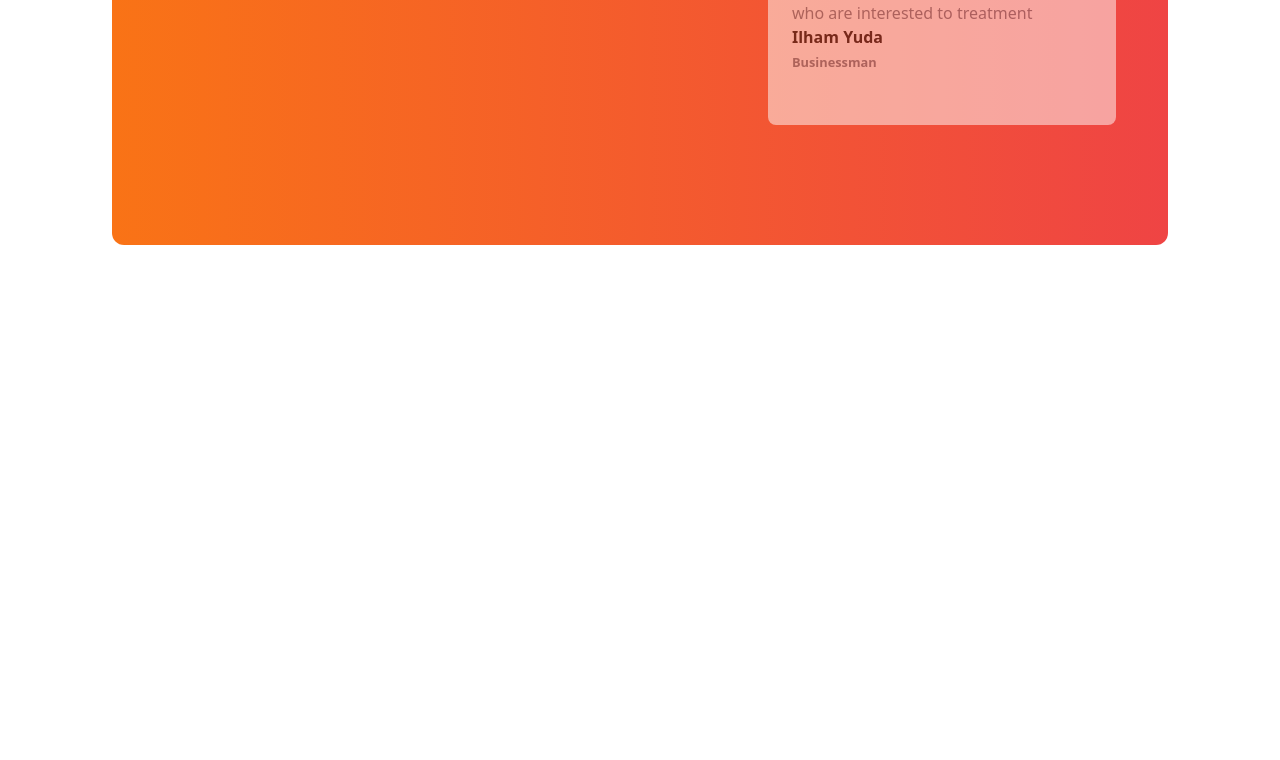
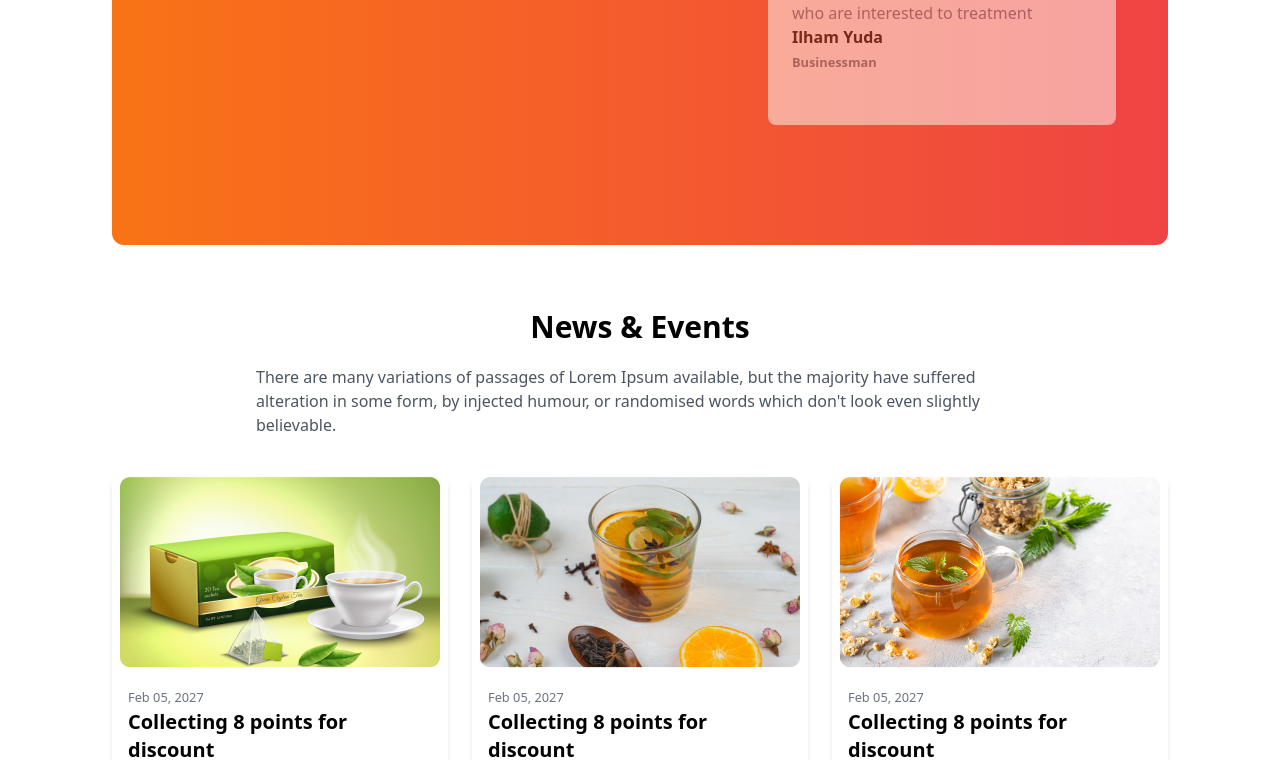
Before and after one commit to kaiyoum-hossain/tea-house-website, a plain HTML site: page index.html in a window 1280 px wide. Shown: the part 2040-2800 px from the top of the page. Before the commit the page ends 2285 px from the top, so only its background shows below. Drawn offline with nearby package versions, Linux system fonts and the light colour scheme.

Commit message:
events news complete

```diff
--- a/index.html
+++ b/index.html
@@ -57,7 +57,7 @@
     <!-- title -->
      <div>
         <h1 class="text-center md:text-3xl font-bold mb-5">Our Featured Products</h1>
-        <p class="text-gray-600 mx-auto max-w-3xl w-7/12">There are many variations of passages of Lorem Ipsum available, but the majority have suffered alteration in some form, by injected humour, or randomised words which don't look even slightly believable. </p>
+        <p class="text-gray-600 mx-auto max-w-3xl w-11/12">There are many variations of passages of Lorem Ipsum available, but the majority have suffered alteration in some form, by injected humour, or randomised words which don't look even slightly believable. </p>
      </div>
 <!-- grid styles -->
 <div class="grid grid-cols-1  md:grid-cols-4 gap-6 text-center">
@@ -243,7 +243,56 @@
 
 
 
+<section class="max-w-screen-xl mx-auto px-16 lg:px-28 mt-16">
+<!-- title -->
+<div>
+    <h1 class="text-center md:text-3xl font-bold mb-5">News & Events</h1>
+    <p class="text-gray-600 mx-auto max-w-3xl w-11/12">There are many variations of passages of Lorem Ipsum available, but the majority have suffered alteration in some form, by injected humour, or randomised words which don't look even slightly believable. </p>
+</div>
 
+
+<div class="grid grid-cols-1  md:grid-cols-3 gap-6  mt-10">
+
+    <!-- card  styles  -->
+     <div class="rounded-lg shadow-md bg-white overflow-hidden">
+        <img class="mx-auto" src="images/news-1.png" alt="">
+        <div class="p-4">
+            <small class="text-gray-500">Feb 05, 2027</small>
+            <h2 class="text-xl font-bold">Collecting 8 points for <br>discount</h2>
+            <p class="text-gray-600">There are many variations of passages of <br>Lorem Ipsum available.</p>
+            <small class="font-bold">Learn More</small>
+        </div>
+     </div>
+
+
+     <div class="rounded-lg shadow-md  bg-white  overflow-hidden">
+        <img class="mx-auto" src="images/news-2.png" alt="">
+        <div class="p-4">
+            <small class="text-gray-500">Feb 05, 2027</small>
+            <h2 class="text-xl font-bold">Collecting 8 points for <br>discount</h2>
+            <p class="text-gray-600">There are many variations of passages of <br>Lorem Ipsum available.</p>
+            <small class="font-bold">Learn More</small>
+        </div>
+     </div>
+
+
+
+
+     <div class="rounded-lg shadow-md  bg-white  overflow-hidden">
+        <img class="mx-auto" src="images/news-3.png" alt="">
+        <div class="p-4">
+            <small class="text-gray-500">Feb 05, 2027</small>
+            <h2 class="text-xl font-bold">Collecting 8 points for <br>discount</h2>
+            <p class="text-gray-600">There are many variations of passages of <br>Lorem Ipsum available.</p>
+            <small class="font-bold">Learn More</small>
+        </div>
+     </div>
+
+
+
+
+
+</section>
 
 
 </body>
```
